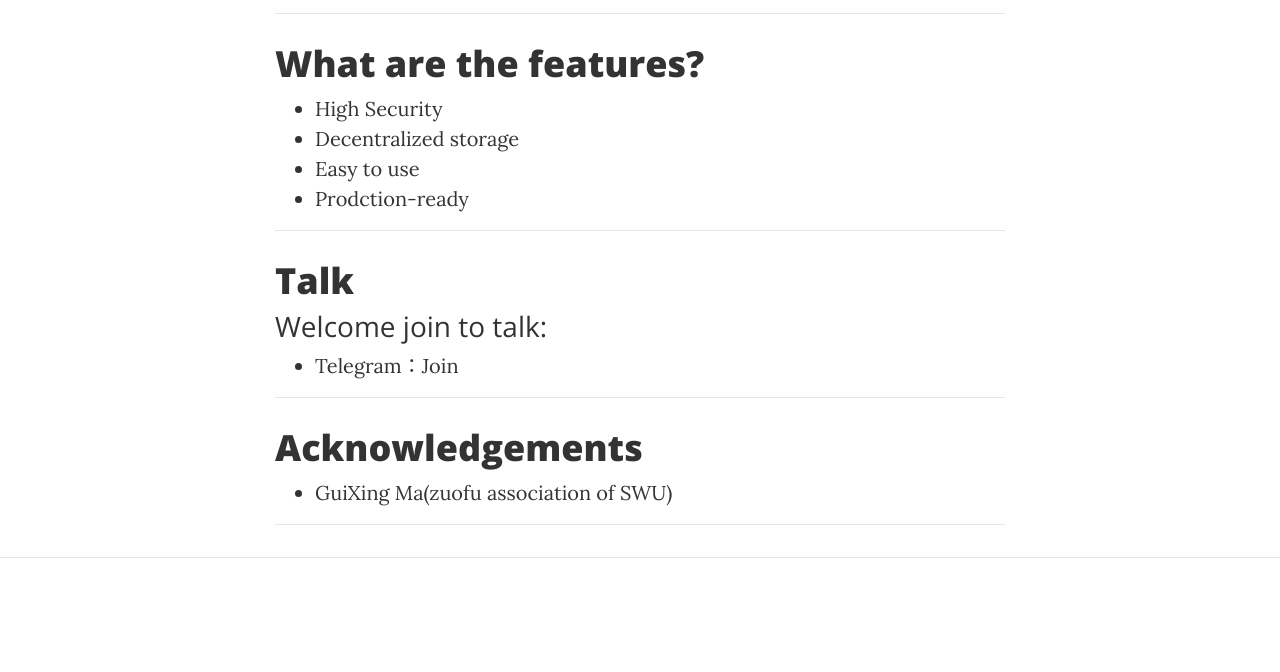
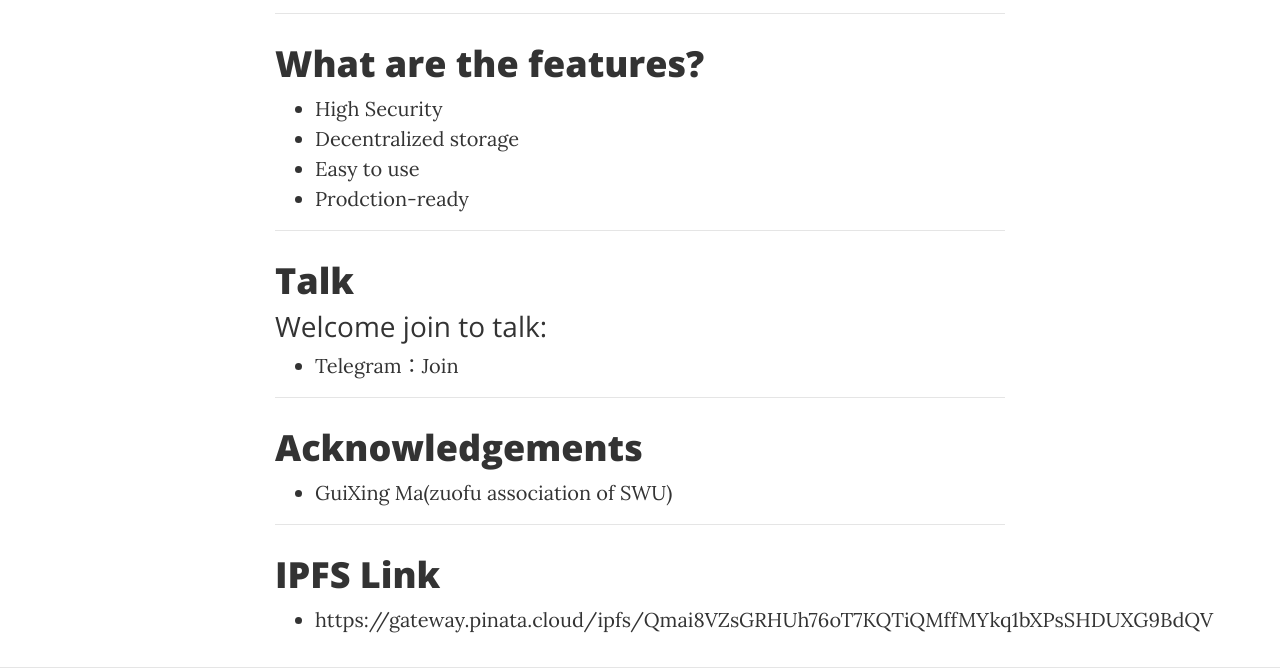
Before and after one commit to sirung/xcms.org, a plain HTML site: page index.html in a window 1280 px wide. Shown: the part 662-1334 px from the top of the page. Before the commit the page ends 1236 px from the top, so only its background shows below. Drawn offline with nearby package versions, Linux system fonts and the light colour scheme.

Commit message:
Update index.html

```diff
--- a/index.html
+++ b/index.html
@@ -124,6 +124,17 @@
                     </ul>
                 </div>
                 <hr>
+		    <div class="post-preview">
+                    <a href="index.html">
+                        <h2 class="post-title">
+                            IPFS Link
+                        </h2>
+                    </a>
+                    <ul>
+                        <li><a href="https://gateway.pinata.cloud/ipfs/Qmai8VZsGRHUh76oT7KQTiQMffMYkq1bXPsSHDUXG9BdQV">https://gateway.pinata.cloud/ipfs/Qmai8VZsGRHUh76oT7KQTiQMffMYkq1bXPsSHDUXG9BdQV</a></li>
+                      </ul>
+                </div>
+
             </div>
         </div>
     </div>
```
